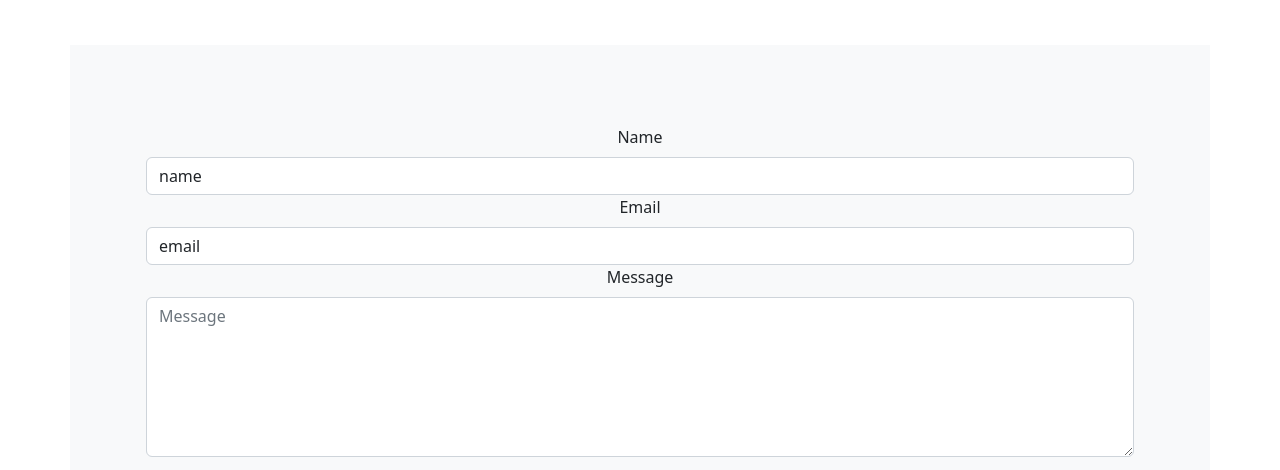
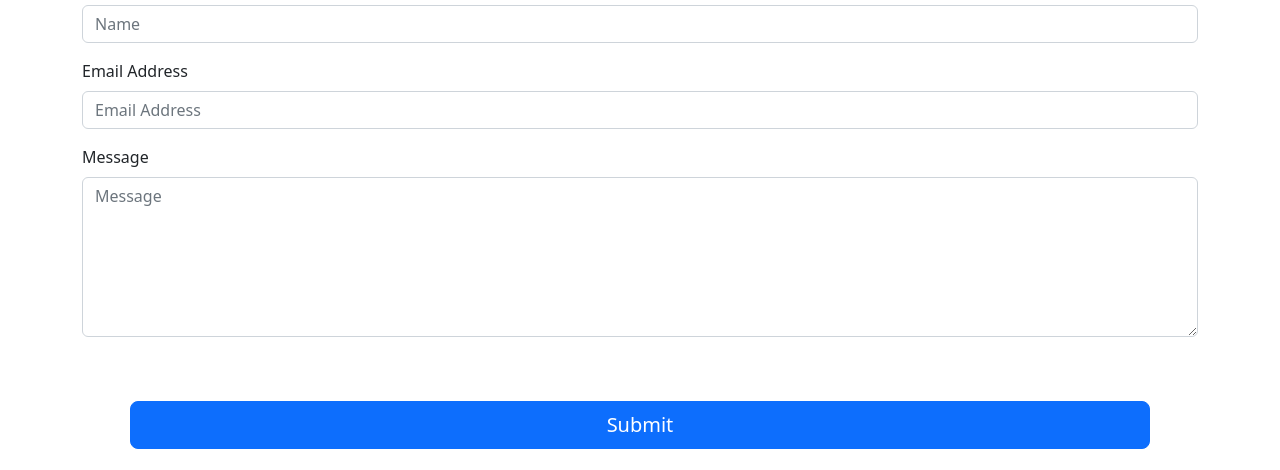
Before and after one commit to PastorJoseph/The-Life-Church-Visalia, a plain HTML site: page contact.html in a window 1280 px wide. Shown: the part 169-639 px from the top of the page. Drawn offline with nearby package versions, Linux system fonts and the light colour scheme.

Commit message:
contact page

```diff
--- a/contact.html
+++ b/contact.html
@@ -10,7 +10,7 @@
   <body>
 
     <nav class="navbar navbar-expand-lg bg-dark navbar-dark fs-4">
-      <!-- <div class="container" > -->
+      <div class="container" >
         <a href="#" class="navbar-brand fs-1 px-4">TLC Visalia</a>
         <button class="navbar-toggler" type="button" data-bs-toggle="collapse" data-bs-target="#navmenu">
           <span class="navbar-toggler-icon"></span></button>
@@ -36,22 +36,33 @@
     </div>
    </nav>
 
-        <!-- <div class="box text-center py-5"> -->
-          <!-- <div class="box text-center"> -->
+
+   <!-- Wrapper container -->
+<div class="container py">
+
+  <!-- Bootstrap 5 starter form -->
+  <form id="contactForm">
+
+      <div class="box text-center ">
           <h1>Contact Us</h1>
-        </div><br><br><br>
-        <div class="container p-3 mb-2 bg-light text-dark">
-          <div class="container">
-           <div class="box text-center py-3 ">
+      </div>
 
+    <!-- Name input -->
+    <div class="mb-3">
+      <label class="form-label" for="name">Name</label>
+      <input class="form-control" id="name" type="text" placeholder="Name" data-sb-validations="required" />
+      <div class="invalid-feedback" data-sb-feedback="name:required">Name is required.</div>
+    </div>
 
-        <form class="p-5">
-          <label for="Name" class="form-label">Name</label>
-          <input type="name" class="form-control"  id="name" value="name">
+    <!-- Email address input -->
+    <div class="mb-3">
+      <label class="form-label" for="emailAddress">Email Address</label>
+      <input class="form-control" id="emailAddress" type="email" placeholder="Email Address" data-sb-validations="required, email" />
+      <div class="invalid-feedback" data-sb-feedback="emailAddress:required">Email Address is required.</div>
+      <div class="invalid-feedback" data-sb-feedback="emailAddress:email">Email Address Email is not valid.</div>
+    </div>
 
-          <label for="Email" class="form-label">Email</label>
-          <input type="email" class="form-control"  id="email" value="email">
-
+    <!-- Message input -->
     <div class="mb-3">
       <label class="form-label" for="message">Message</label>
       <textarea class="form-control" id="message" type="text" placeholder="Message" style="height: 10rem;" data-sb-validations="required"></textarea>
@@ -70,18 +81,24 @@
 
     <!-- Form submit button -->
     <div class="d-grid">
-                <button class="btn btn-primary btn-lg" type="submit">Submit</button>
+      <button class="btn btn-primary btn-lg my-5 mx-5 type="submit">Submit</button>
+    </div>
+
+  </form>
+
+</div>
+
+<!-- <div class="container-fluid text-center py-4">
+  <a href="https://goo.gl/maps/gzrwg4f1bQTw1qQh8" target="_blank" class="btn btn-info px-5" role="button">Visit Us!</a>
+</div> -->
+          </form>
+          </div>
         </div>
       </div>
      </div>
 
-
-
-          <!-- <button class="pt-3" pt-3>Submit</button> -->
-        </form>
 </body>
 <section>
-
   <footer class="bg-dark text-light ">
     <div class="container">
       <div class="row">
@@ -118,7 +135,7 @@
         </div>
       </div>
     </div>
-
     </footer>
 </section>
+
 </html>
```
Lines whose indentation alone changed are shown as unchanged.
